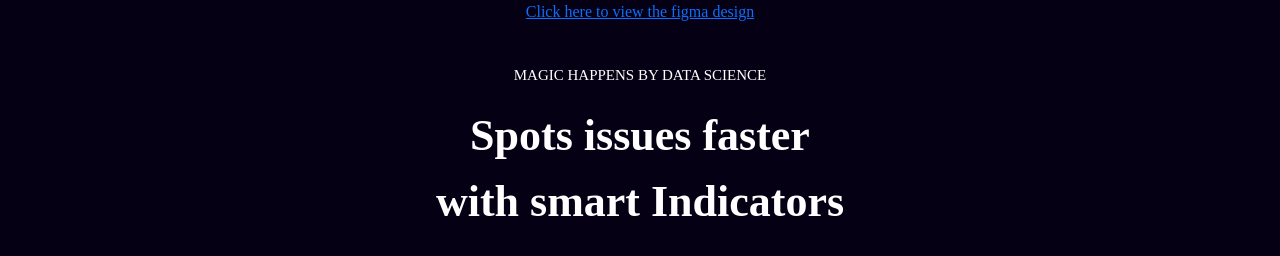
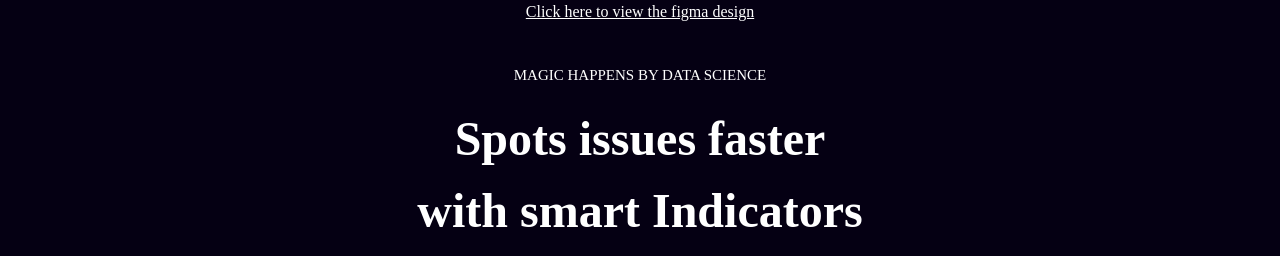
Before and after one commit to ChristopherB91/FigProject3, a plain HTML site: page index.html in a window 1280 px wide. Shown: the top 256 px of the page. Drawn offline with nearby package versions, Linux system fonts and the light colour scheme; a web font is replaced by a local one.

Commit message:
Finished project may use for css animation practice

```diff
--- a/index.html
+++ b/index.html
@@ -21,13 +21,16 @@
       <p>
         <a
           href="https://www.figma.com/file/sl43mytBOLfUpkdmIxHYOJ/Day-20---Hover-Animation-(Community)?type=design&node-id=1-473&t=yKbUcwqJH8wORyT7-0"
+          target="_blank"
           >Click here to view the figma design</a
         >
       </p>
       <br />
       <p id="badge">MAGIC HAPPENS BY DATA SCIENCE</p>
-      <b>Spots issues faster</b>
-      <b>with smart Indicators</b>
+      <div class="Full">
+        <b>Spots issues faster</b>
+        <b>with smart Indicators</b>
+      </div>
     </header>
     <br />
     <div class="cardCon1">
--- a/style.css
+++ b/style.css
@@ -25,7 +25,7 @@ header {
 }
 
 header b {
-  font-size: 44px;
+  font-size: 3rem;
   color: #ffffff;
   font-family: SegoeBold;
 }
@@ -61,3 +61,15 @@ header b {
   border: 5px solid rgb(44, 43, 43);
   border-radius: 13.707px;
 }
+
+.Full {
+  display: flex;
+  flex-direction: column;
+  align-items: center;
+  flex-wrap: wrap;
+}
+
+a,
+a::after {
+  color: #ffff;
+}
```
